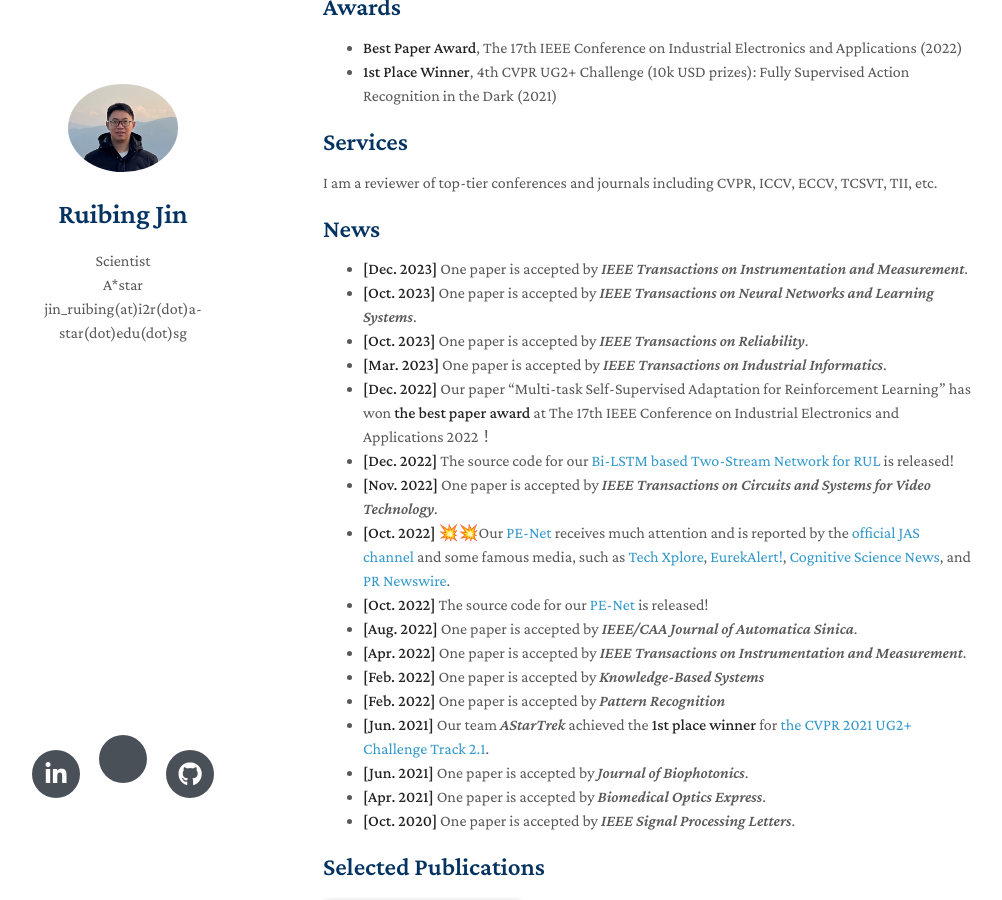
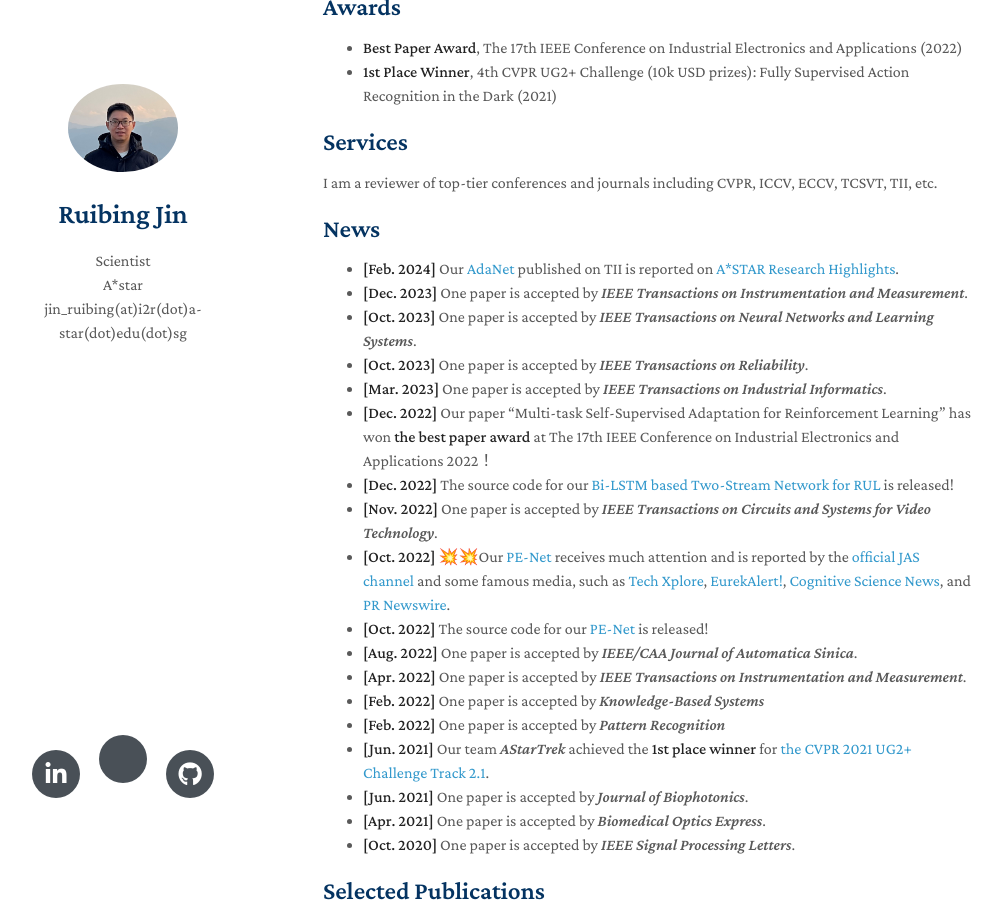
Before and after one commit to ruibing-jin/ruibing-jin.github.io, a Jekyll site: the page built from index.md, in a window 1280 px wide and 900 px high, scrolled down 366 px. Shown: the whole window, without its empty margins (147-1149 px from the left). Built offline with Jekyll 4.4.1, drawn with Linux system fonts in a browser that asks for light colours; nearby versions of some CDN libraries; a style sheet for code colours, icons or effects is not loaded; our own code applies the rules of GitHub Pages for plain Markdown files.

Commit message:
Update index.md

```diff
--- a/index.md
+++ b/index.md
@@ -16,6 +16,7 @@ My research interests include computer vision, machine learning, time series and
 I am a reviewer of top-tier conferences and journals including CVPR, ICCV, ECCV, TCSVT, TII, etc.
 
 ## News
+- **[Feb. 2024]** Our [AdaNet](https://ieeexplore.ieee.org/abstract/document/10065450) published on TII is reported on [A*STAR Research Highlights](https://research.a-star.edu.sg/articles/highlights/seamless-operations-with-machine-health-checks/).
 - **[Dec. 2023]** One paper is accepted by *IEEE Transactions on Instrumentation and Measurement*.
 - **[Oct. 2023]** One paper is accepted by *IEEE Transactions on Neural Networks and Learning Systems*.
 - **[Oct. 2023]** One paper is accepted by *IEEE Transactions on Reliability*.
```
